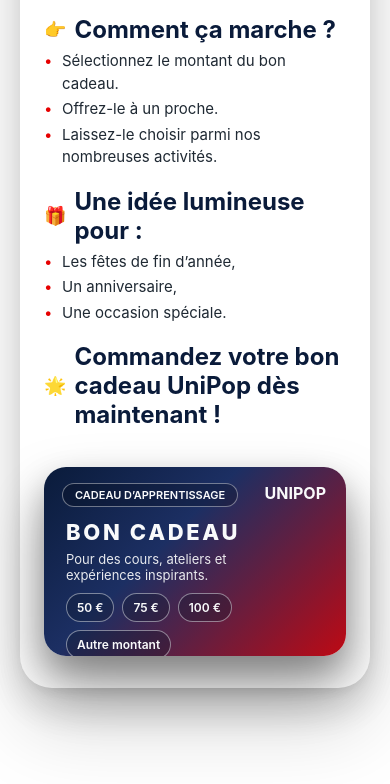
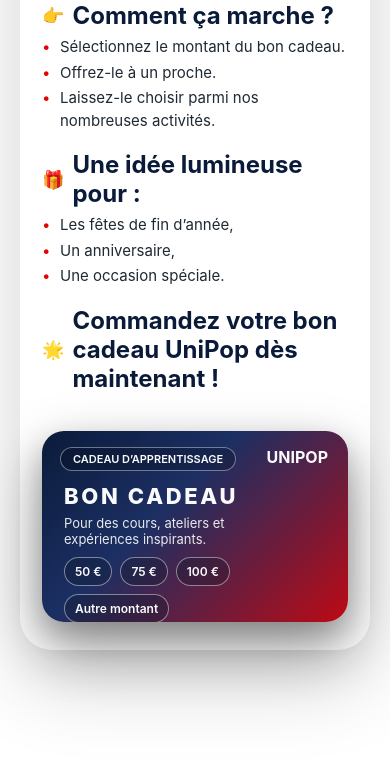
Before and after one commit to letzbug/bon_cadeau, a plain HTML site: page index.html in a window 390 px wide. Shown: the part 700-1484 px from the top of the page. Drawn offline with Linux system fonts and the light colour scheme.

Commit message:
Update index.html

```diff
--- a/index.html
+++ b/index.html
@@ -19,7 +19,7 @@
       padding:0;
     }
 
-    /* Seite TRANSPARENT, kein Hintergrund */
+    /* Seite TRANSPARENT – Hintergrund kommt von WordPress */
     html, body{
       scrollbar-width:none;
       background:transparent !important;
@@ -29,38 +29,34 @@
       display:none;
     }
 
-    /* mehr Luft oben/unten für Schatten */
     body{
       font-family:-apple-system, BlinkMacSystemFont, "Segoe UI", Roboto, Ubuntu, sans-serif;
       color:var(--u-text);
-      padding:80px 0; /* wichtig: Schatten sichtbar machen */
+      padding:70px 0;             /* Luft oben/unten für Schatten */
       background:transparent !important;
     }
 
-    /* Hauptkarte mit Premium-Schatten (wie Bon Cadeau) */
+    /* GROSSE KARTE – weiß, weicher Schatten NACH UNTEN */
     .gc-wrapper{
       max-width:1080px;
       width:calc(100% - 40px);
-      margin:0 auto 40px; /* unten extra Platz */
+      margin:0 auto 50px;
       background:#ffffff;
       border-radius:32px;
 
-      /* großer, weicher Schatten */
-      box-shadow:
-        0 40px 80px rgba(0,0,0,0.15),
-        0 20px 40px rgba(0,0,0,0.10),
-        0 4px 16px rgba(0,0,0,0.06);
+      /* ein klarer, nach unten gerichteter Shadow */
+      box-shadow:0 32px 80px rgba(0,0,0,0.18);
 
       display:grid;
       grid-template-columns:minmax(0,1.5fr) minmax(0,1.2fr);
       gap:32px;
-      padding:48px 56px;
+      padding:40px 52px;
     }
 
     @media (max-width:900px){
       .gc-wrapper{
         grid-template-columns:1fr;
-        padding:32px 24px;
+        padding:28px 22px;
       }
     }
 
@@ -132,7 +128,7 @@
       justify-content:center;
     }
 
-    /* Geschenk-Karte */
+    /* Kleine Geschenk-Karte */
     .gc-card{
       width:100%;
       max-width:360px;
@@ -145,11 +141,10 @@
       overflow:hidden;
 
       box-shadow:
-        0 32px 60px rgba(0,0,0,0.35),
-        0 16px 32px rgba(0,0,0,0.25);
+        0 26px 60px rgba(0,0,0,0.35),
+        0 14px 32px rgba(0,0,0,0.25);
     }
 
-    /* Shine-Effekt */
     .gc-card::after{
       content:"";
       position:absolute;
@@ -276,7 +271,7 @@
         <li>Laissez-le choisir parmi nos nombreuses activités.</li>
       </ul>
 
-      <h2 class="gc-section-title"><span class="emoji">🎁</span>Une idée lumineuse pour :</h2>
+      <h2 class="gc-section-title"><span class="emoji">🎁</span>Une idée lumineuse pour :</span></h2>
       <ul class="gc-list">
         <li>Les fêtes de fin d’année,</li>
         <li>Un anniversaire,</li>
```
